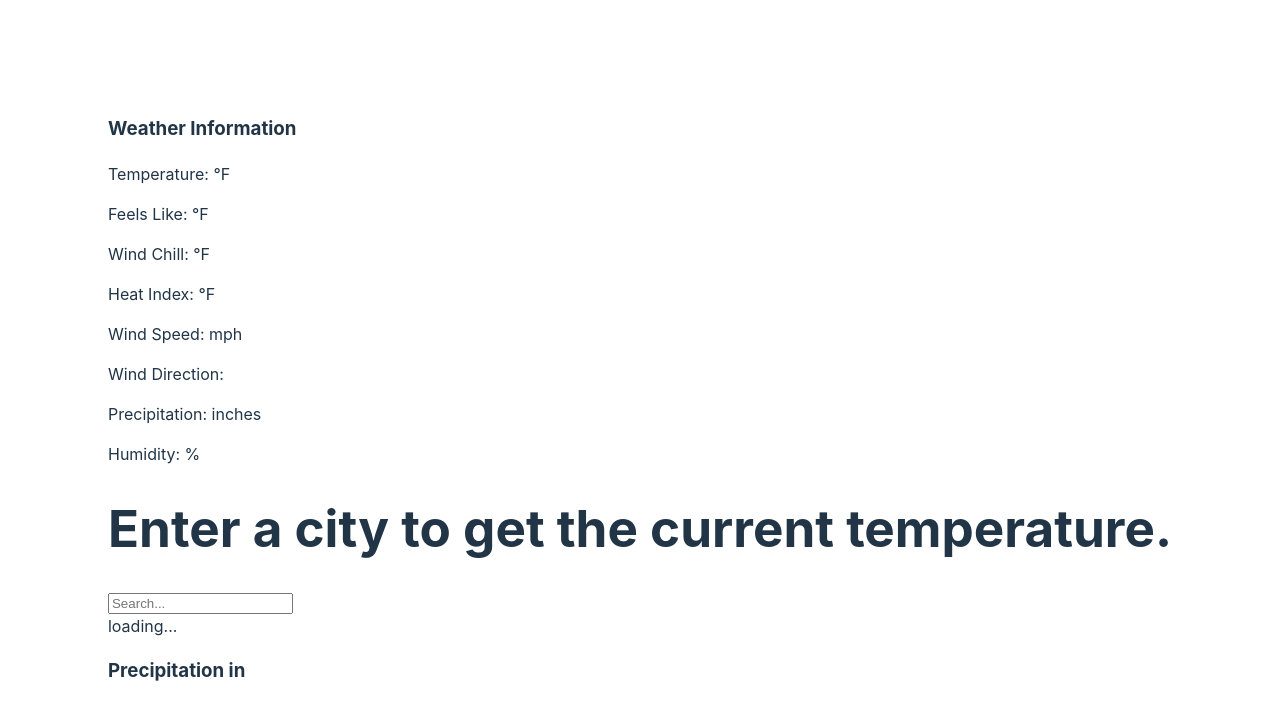
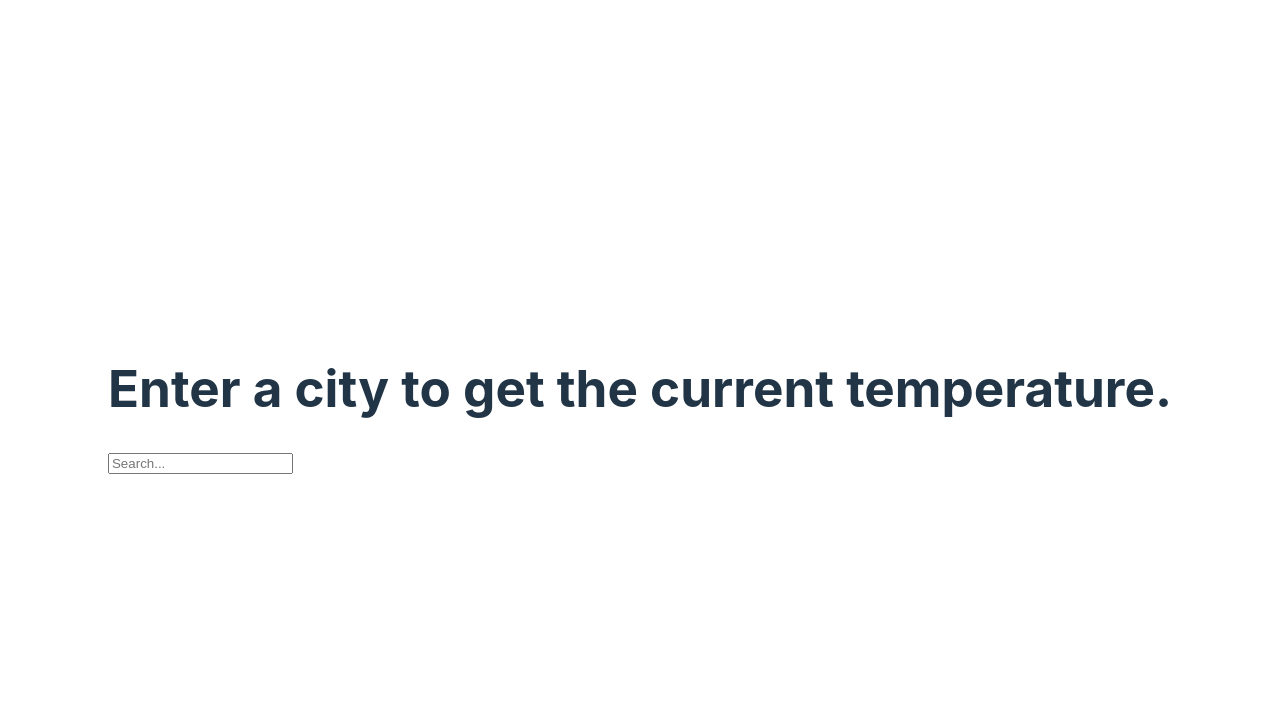
Before and after one commit to Strassner/Weather-App-For-Fun, a React (Vite) app: page / in a window 1280 px wide. Shown: the top 720 px of the page. Built offline with nearby package versions, Linux system fonts and the light colour scheme.

Commit message:
Quick Cleanup and Setup for weather cards
Just did a quick little cleanup of app.jsx Also setup weatherdatacardholder w directions on where to go next. Also can now access the weather info in the card container.

```diff
--- a/src/App.jsx
+++ b/src/App.jsx
@@ -6,22 +6,23 @@ import './assets/SecretVars.js'
 import SearchBar from './SearchBar.jsx'
 import DisplayCurrentTemp from './DisplayCurrentTemp.jsx'
 import DisplayCurrentPrecipitation from './DisplayCurrentPrecipitation.jsx'
-import { CityContext } from './assets/CityContext.jsx';
-import  GetWeatherInfo  from './GetWeatherInfo.jsx';
+import { CityContext } from './CityContext.jsx';
+//import  {GetWeatherInfo}  from './GetWeatherInfo.jsx';
+import WeatherDataCardHolder from './WeaherDataCardHolder.jsx'
+
 function App() {
   const [city, setCity] = useState('')
   const [cityChanged, setCityChanged] = useState(false);
   return (
     <>
     <CityContext.Provider value={city}>
-      <GetWeatherInfo shouldUpdate={cityChanged} />
+      {/* <GetWeatherInfo/> */}
       {(city != '') ?
         <h1>Current temp in {city} today:</h1>
         : <h1>Enter a city to get the current temperature.</h1>
       }
       <SearchBar changeCity={setCity} updateWeatherData={setCityChanged}/>
-      <DisplayCurrentTemp city={city} shouldUpdate={cityChanged}/>
-      <DisplayCurrentPrecipitation />
+      <WeatherDataCardHolder/>
     </CityContext.Provider>
     </>
   )
--- a/src/DisplayCurrentPrecipitation.jsx
+++ b/src/DisplayCurrentPrecipitation.jsx
@@ -1,5 +1,5 @@
 import { useState, useContext, useEffect } from 'react';
-import { CityContext } from './assets/CityContext.jsx';
+import { CityContext } from './CityContext.jsx';
 
 function DisplayCurrentPrecipitation() {
 //next thing to do: the temp/precip/...data only changed when the prop shouldUpdate is true, and is changed.
@@ -17,7 +17,7 @@ function DisplayCurrentPrecipitation() {
 
     return(
         <div>
-            <h3>Precipitation in {city}</h3>
+            <h3>Precipitation in {city}: </h3>
         </div>
     );
 }
--- a/src/DisplayCurrentTemp.jsx
+++ b/src/DisplayCurrentTemp.jsx
@@ -32,13 +32,13 @@ function DisplayCurrentTemp({city, shouldUpdate}) {
     //     shouldUpdate ? fetchWeather() : console.log('no update');
     // }, [shouldUpdate]);
 
-    if(error) {
-        return 'there was an error! ';
-    }
+    // if(error) {
+    //     return 'there was an error! ';
+    // }
 
-    if(loading) {
-        return 'loading...';
-    }
+    // if(loading) {
+    //     return 'loading...';
+    // }
 
     if(weatherInfo) {
         console.log(weatherInfo.current.temp_f);
--- a/src/GetWeatherInfo.jsx
+++ b/src/GetWeatherInfo.jsx
@@ -1,7 +1,7 @@
 import { useState, useContext, useEffect } from "react";
-import { CityContext } from "./assets/CityContext";
+import { CityContext } from "./CityContext.jsx";
 import WEATHER_API_KEY from './assets/SecretVars.js'
-function GetWeatherInfo({shouldUpdate}) {
+export const GetWeatherInfo = () => {
     const city = useContext(CityContext);
     const apiKey= WEATHER_API_KEY;
     const [isMounted, setIsMounted] = useState(false);
@@ -37,20 +37,8 @@ function GetWeatherInfo({shouldUpdate}) {
          :  setIsMounted(true);
     }, [city]);
 
-    return (
-        <div>
-            <h3>Weather Information</h3>
-            <p>Temperature: {weatherInfo.temp_f} °F</p>
-            <p>Feels Like: {weatherInfo.feelslike_f} °F</p>
-            <p>Wind Chill: {weatherInfo.windchill_f} °F</p>
-            <p>Heat Index: {weatherInfo.heatindex_f} °F</p>
-            <p>Wind Speed: {weatherInfo.wind_mph} mph</p>
-            <p>Wind Direction: {weatherInfo.wind_dir}</p>
-            <p>Precipitation: {weatherInfo.precip_in} inches</p>
-            <p>Humidity: {weatherInfo.humidity} %</p>
-        </div>
-    );
+    return weatherInfo;
 }
 
 
-export default GetWeatherInfo
+//export default GetWeatherInfo
--- /dev/null
+++ b/src/WeaherDataCardHolder.jsx
@@ -0,0 +1,15 @@
+import { useContext } from "react";
+import { GetWeatherInfo } from "./GetWeatherInfo";
+function WeatherDataCardHolder() {
+    const weatherInfo = GetWeatherInfo();
+//Make this a container for all the weather data cards.
+//going to use bootstrap 5 cards
+//make a card component, then pass each weather data as props to each card component.
+    return(
+        <div>
+
+        </div>
+    );
+}
+
+export default WeatherDataCardHolder;
--- a/src/WeatherInfoContext.jsx
+++ b/src/WeatherInfoContext.jsx
@@ -1,5 +1,5 @@
 import { createContext, useContext, useState } from "react";
-import { CityContext } from './assets/CityContext.jsx';
+import { CityContext } from './CityContext.jsx';
 
 export const WeatherInfoContext = createContext({
     temp_f: null,
```
Also changed, not shown: src/CityContext.jsx (renamed from src/assets/CityContext.jsx).
